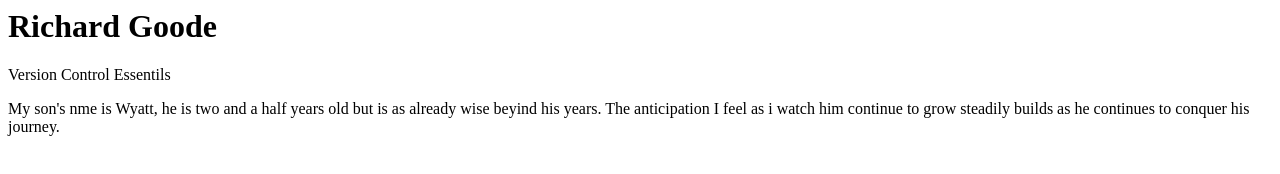
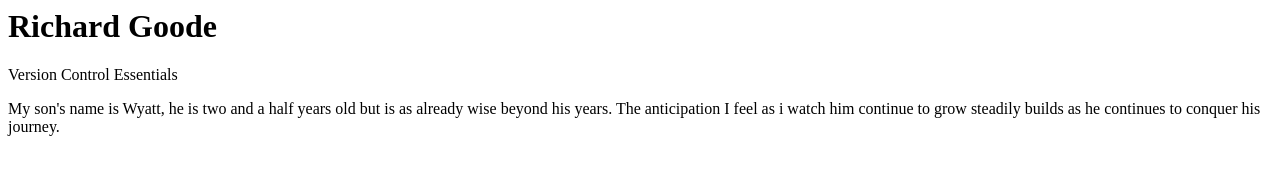
Before and after one commit to Greate212/demo_1, a plain HTML site: page index.html in a window 1280 px wide. Drawn offline with Linux system fonts and the light colour scheme.

Commit message:
:bulb: Added Comment to index.html

```diff
--- a/index.html
+++ b/index.html
@@ -1,3 +1,8 @@
 <h1>Richard Goode</h1>
-<p>Version Control Essentils</p>
-<P> My son's nme is Wyatt, he is two and a half years old but is as already wise beyind his years. The anticipation I feel as i watch him continue to grow steadily builds as he continues to conquer his journey.</p>
+<p>Version Control Essentials</p>
+<P> My son's name is Wyatt, he is two and a half years old but is as already wise beyond his years. The anticipation I
+    feel as i watch him continue to grow steadily builds as he continues to conquer his journey.</p>
+
+<!--
+    This is a comment for Remote Repositories Exersize 1.
+    -->
```
